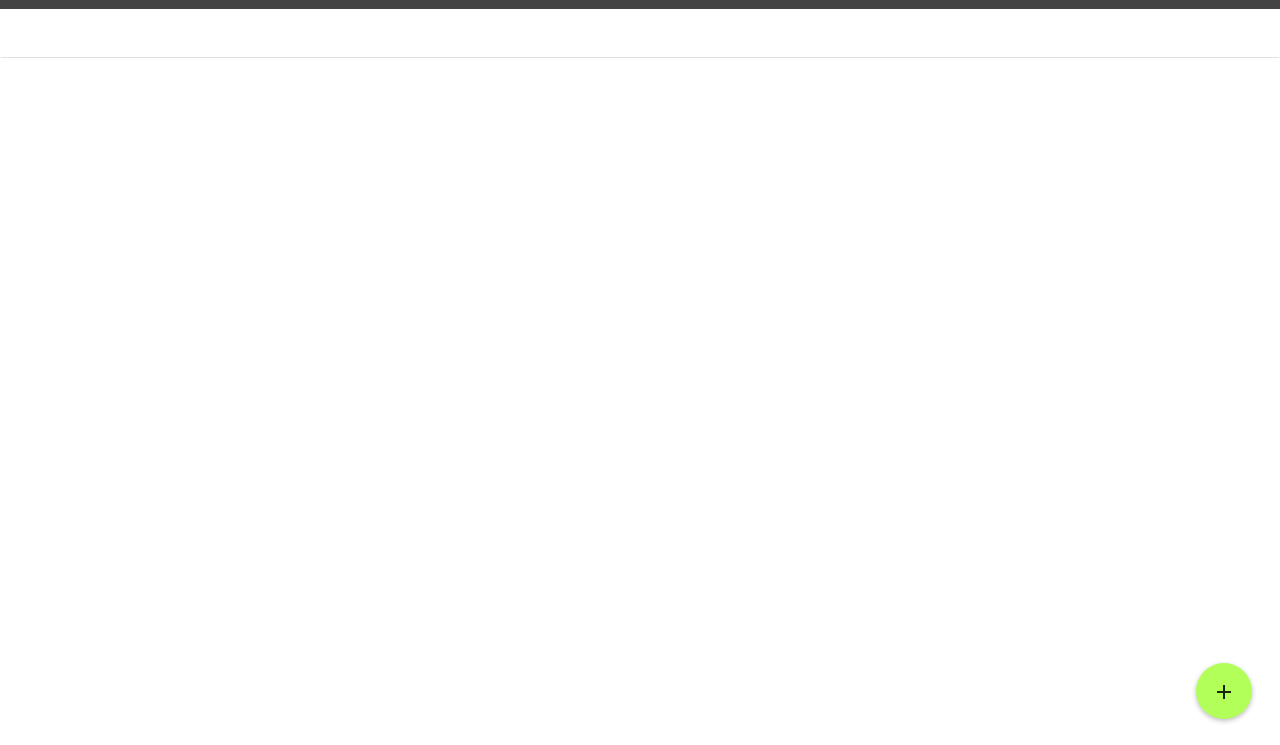
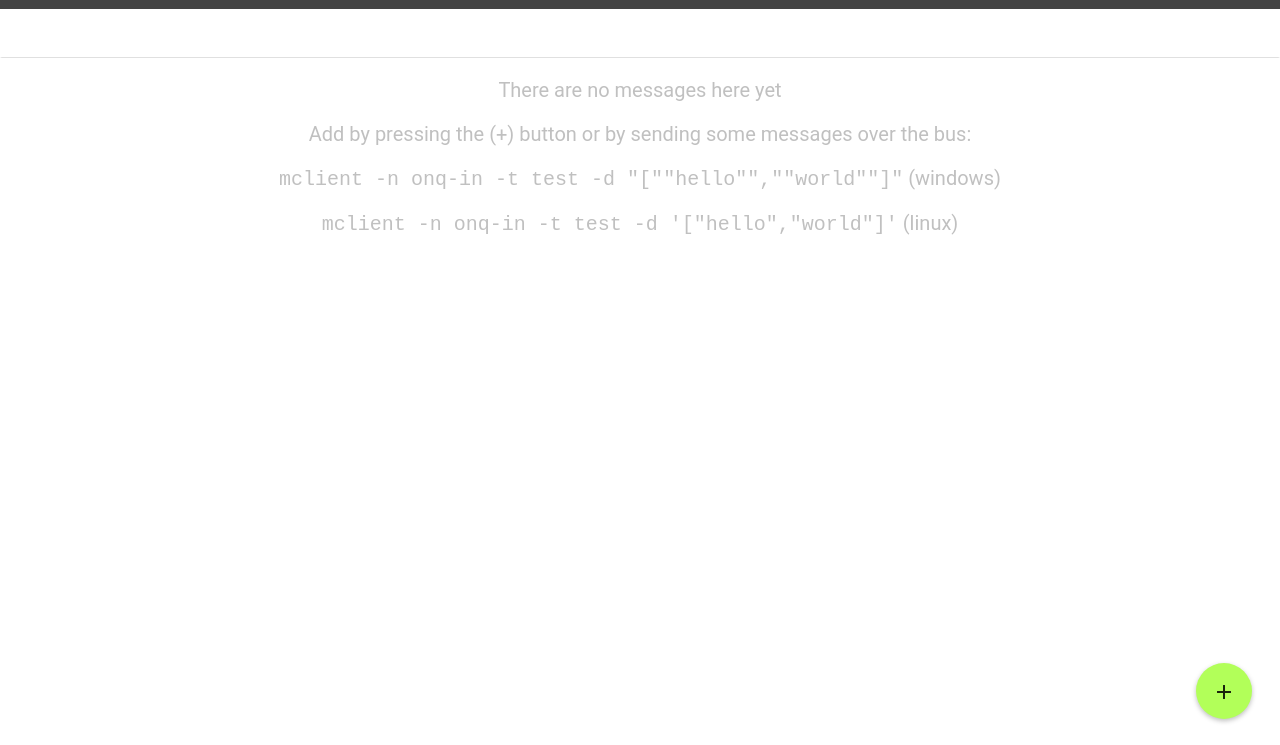
Before and after one commit to Jheronymus/on-q, a website with bundled scripts: page index.html in a window 1280 px wide. Shown: the part 55-800 px from the top of the page. Built offline with nearby package versions, Linux system fonts and the light colour scheme; no server answers; a web font is replaced by a local one.

Commit message:
add no-topics message

```diff
--- a/index.html
+++ b/index.html
@@ -32,6 +32,11 @@
             text-overflow: ellipsis;
             white-space: nowrap;
             overflow: hidden;
+        }
+        .noTopics {
+            text-align: center;
+            color: silver;
+            font-size: 20px;
         }
     </style>
 </head>
@@ -143,6 +148,12 @@
                 </md-tab-body>
             <md-tab>
         </md-tabs>
+        <div class="noTopics" ng-if="noTopics()">
+            <p>There are no messages here yet</p>
+            <p>Add by pressing the (+) button or by sending some messages over the bus:</p>
+            <p><code>mclient -n onq-in -t test -d "[""hello"",""world""]"</code> (windows)</p>
+            <p><code>mclient -n onq-in -t test -d '["hello","world"]'</code> (linux)</p>
+        </div>
         <md-button class="md-accent md-fab md-fab-bottom-right" style="position: fixed" ng-click="addMessageDlg()">
             <md-icon>add</md-icon>
         </md-button>
--- a/js/main.js
+++ b/js/main.js
@@ -121,6 +121,10 @@ angular.module('onq',['ngMaterial','ngStorage'])
             delete $scope.$storage.topics[topic];
         }
 
+        $scope.noTopics = function() {
+            return !Object.keys($scope.$storage.topics).length;
+        }
+
         $scope.editSettingsDlg = function() {
             return $mdDialog.show({
                 parent: angular.element(document.body),
```
